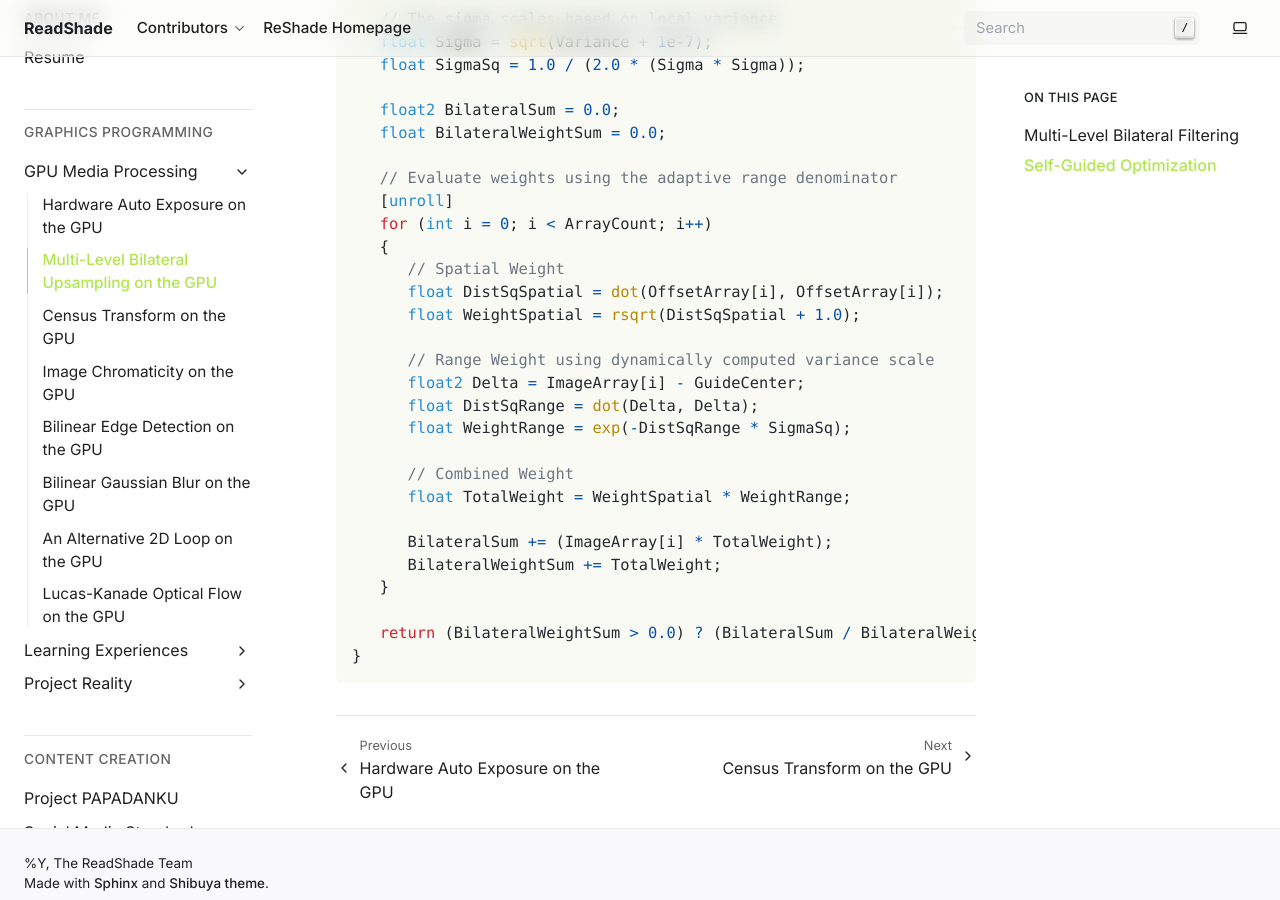
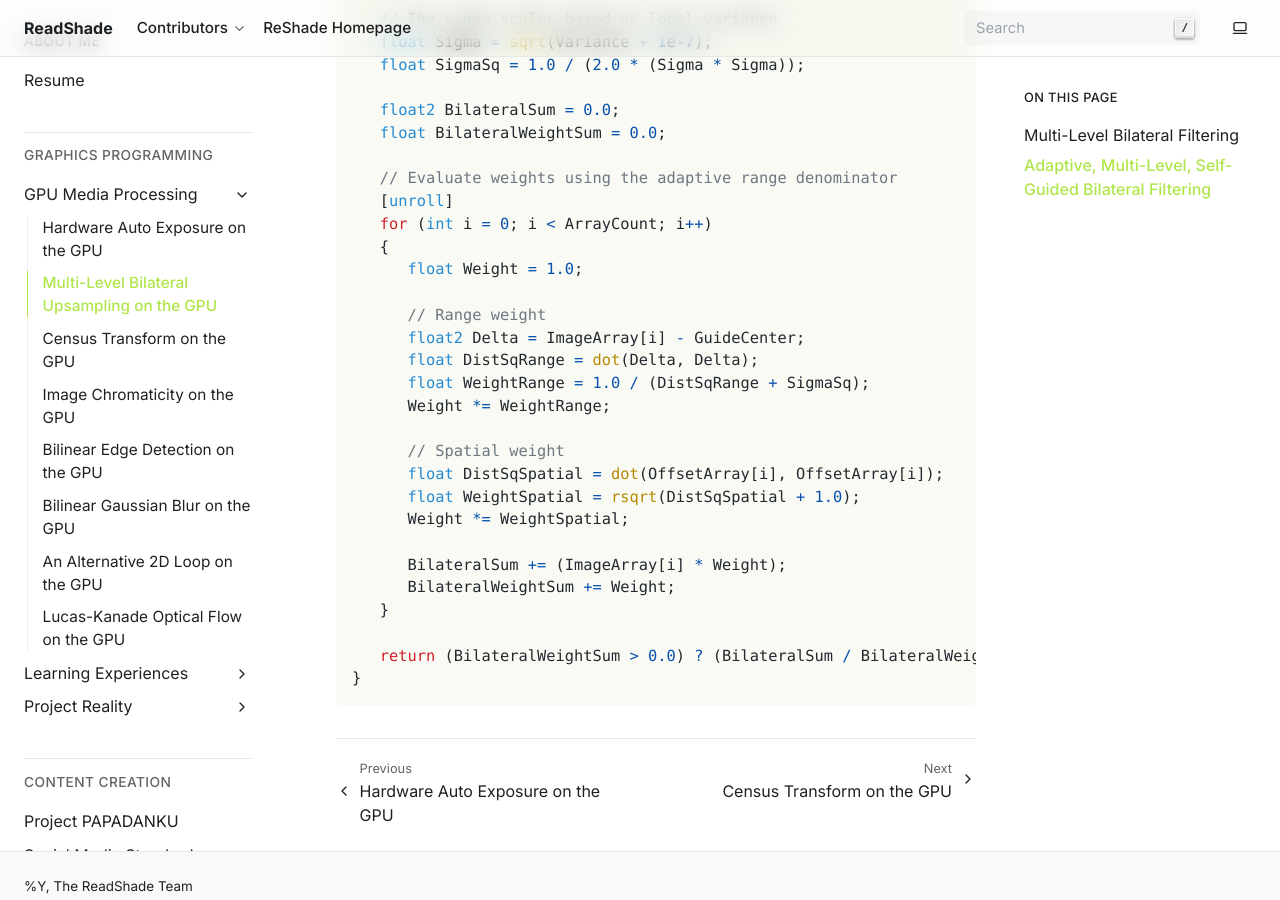
Before and after one commit to papadanku/papadanku.github.io, a Sphinx documentation site: the page built from doc/blog/gpu/bilateral.rst, in a window 1280 px wide and 900 px high, scrolled down 4167 px. Built offline with Sphinx 7.4.7, drawn with Linux system fonts in a browser that asks for light colours; some of the changed text lies outside the part shown.

Commit message:
Update Range and Spatial weight order.

```diff
--- a/doc/blog/gpu/bilateral.rst
+++ b/doc/blog/gpu/bilateral.rst
@@ -75,8 +75,8 @@ Joint bilateral upsampling effectively transfers details from a high-resolution
       return BilateralSum;
    }
 
-Self-Guided Optimization
-------------------------
+Adaptive, Multi-Level, Self-Guided Bilateral Filtering
+------------------------------------------------------
 
 In the original multi-level bilateral filtering approach, the spatial weight is calculated using the difference between the high-resolution guide and its downsampled version. However, in scenarios where the low-resolution image and the downsampled guide share similar properties \(e.g., when the guide is derived from the image itself\), we can simplify the process by directly using the low-resolution image for calculating the spatial weight.
 
@@ -164,20 +164,21 @@ This modification eliminates the need for an explicit downsampled guide and can
       [unroll]
       for (int i = 0; i < ArrayCount; i++)
       {
-         // Spatial Weight
+         float Weight = 1.0;
+
+         // Range weight
+         float2 Delta = ImageArray[i] - GuideCenter;
+         float DistSqRange = dot(Delta, Delta);
+         float WeightRange = 1.0 / (DistSqRange + SigmaSq);
+         Weight *= WeightRange;
+
+         // Spatial weight
          float DistSqSpatial = dot(OffsetArray[i], OffsetArray[i]);
          float WeightSpatial = rsqrt(DistSqSpatial + 1.0);
+         Weight *= WeightSpatial;
 
-         // Range Weight using dynamically computed variance scale
-         float2 Delta = ImageArray[i] - GuideCenter;
-         float DistSqRange = dot(Delta, Delta);
-         float WeightRange = exp(-DistSqRange * SigmaSq);
-
-         // Combined Weight
-         float TotalWeight = WeightSpatial * WeightRange;
-
-         BilateralSum += (ImageArray[i] * TotalWeight);
-         BilateralWeightSum += TotalWeight;
+         BilateralSum += (ImageArray[i] * Weight);
+         BilateralWeightSum += Weight;
       }
 
       return (BilateralWeightSum > 0.0) ? (BilateralSum / BilateralWeightSum) : Mean;
```
